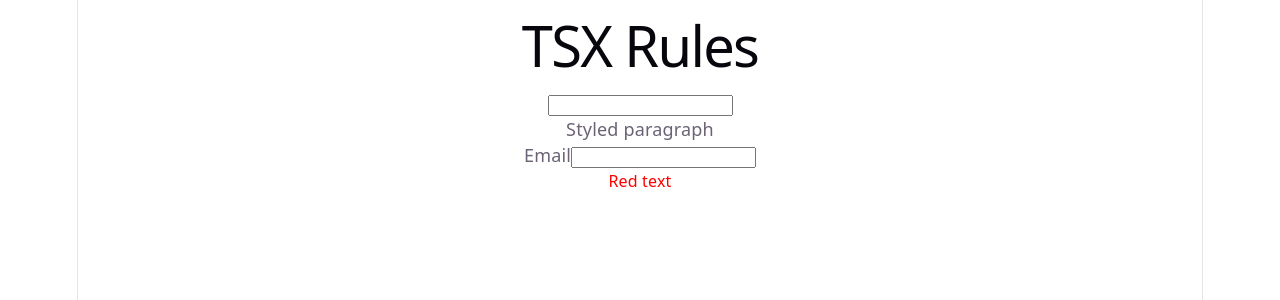
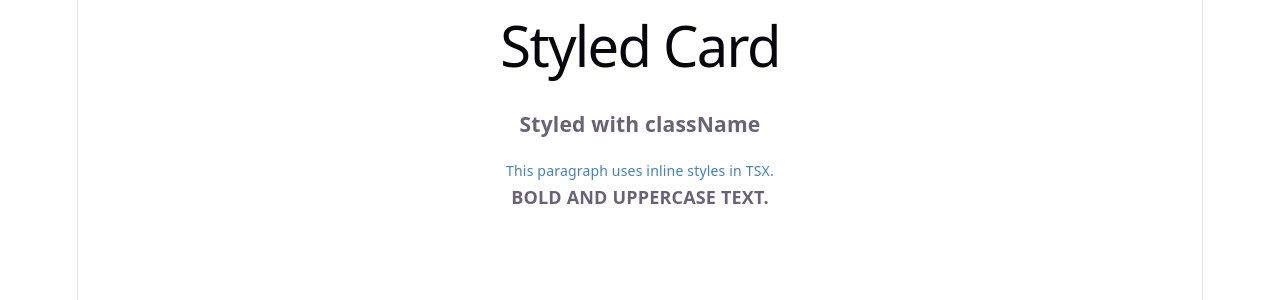
Before and after one commit to Josemafita-L/js-training, a React (Vite) app in the folder react/session1/: page / in a window 1280 px wide. Shown: the top 300 px of the page. Built offline with nearby package versions, Linux system fonts and the light colour scheme.

Commit message:
react/session1: complete task 2.2

```diff
--- a/react/session1/src/App.css
+++ b/react/session1/src/App.css
@@ -11,6 +11,7 @@
   &:hover {
     border-color: var(--accent-border);
   }
+
   &:focus-visible {
     outline: 2px solid var(--accent);
     outline-offset: 2px;
@@ -42,8 +43,7 @@
     z-index: 1;
     top: 34px;
     height: 28px;
-    transform: perspective(2000px) rotateZ(300deg) rotateX(44deg) rotateY(39deg)
-      scale(1.4);
+    transform: perspective(2000px) rotateZ(300deg) rotateX(44deg) rotateY(39deg) scale(1.4);
   }
 
   .vite {
@@ -51,8 +51,7 @@
     top: 107px;
     height: 26px;
     width: auto;
-    transform: perspective(2000px) rotateZ(300deg) rotateX(40deg) rotateY(39deg)
-      scale(0.8);
+    transform: perspective(2000px) rotateZ(300deg) rotateX(40deg) rotateY(39deg) scale(0.8);
   }
 }
 
@@ -75,9 +74,10 @@
   border-top: 1px solid var(--border);
   text-align: left;
 
-  & > div {
+  &>div {
     flex: 1 1 0;
     padding: 32px;
+
     @media (max-width: 1024px) {
       padding: 24px 20px;
     }
@@ -130,6 +130,7 @@
     &:hover {
       box-shadow: var(--shadow);
     }
+
     .button-icon {
       height: 18px;
       width: 18px;
@@ -156,6 +157,7 @@
 #spacer {
   height: 88px;
   border-top: 1px solid var(--border);
+
   @media (max-width: 1024px) {
     height: 48px;
   }
@@ -177,8 +179,23 @@
     left: 0;
     border-left-color: var(--border);
   }
+
   &::after {
     right: 0;
     border-right-color: var(--border);
   }
 }
+
+.card {
+  border: 2px solid #333;
+  border-radius: 8px;
+  padding: 16px;
+  margin: 20px;
+  max-width: 400px;
+  background-color: #f9f9f9;
+}
+
+.card-title {
+  color: darkblue;
+  margin-bottom: 10px;
+}
--- a/react/session1/src/App.tsx
+++ b/react/session1/src/App.tsx
@@ -1,10 +1,10 @@
-import TsxRules from './TsxRules'
+import StyledCard from './StyledCard'
 
 function App() {
   return (
     <>
-      <h1>TSX Rules</h1>
-      <TsxRules />
+      <h1>Styled Card</h1>
+      <StyledCard />
     </>
   )
 }
--- /dev/null
+++ b/react/session1/src/StyledCard.tsx
@@ -0,0 +1,19 @@
+function StyledCard() {
+    // Inline styles use a JavaScript object with camelCase property names.
+    // This allows React to work with JavaScript values instead of CSS strings.
+    return (
+        <div className="card">
+            <h3 className="card-title">Styled with className</h3>
+
+            <p style={{ color: 'steelblue', fontSize: '14px' }}>
+                This paragraph uses inline styles in TSX.
+            </p>
+
+            <p style={{ fontWeight: 'bold', textTransform: 'uppercase' }}>
+                Bold and uppercase text.
+            </p>
+        </div>
+    )
+}
+
+export default StyledCard
```
